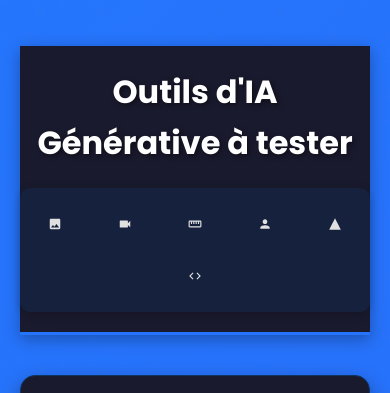
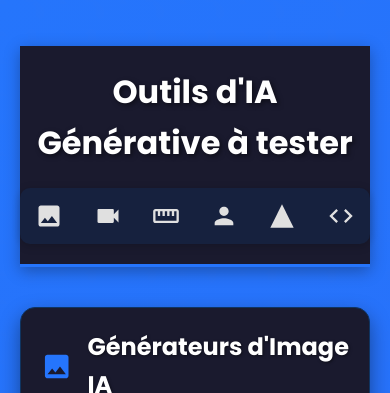
Before and after one commit to creaserviceProf/News2025, a plain HTML site: page index.html in a window 390 px wide. Shown: the top 393 px of the page. Drawn offline with Linux system fonts and the light colour scheme.

Commit message:
Add files via upload

```diff
--- a/index.html
+++ b/index.html
@@ -81,7 +81,7 @@ header h1 {
   color: var(--text-color);
   background-color: transparent;
   text-decoration: none;
-  padding: 10px 20px;
+  padding: 4px 10px;
   margin: 0 5px;
   border-radius: 5px;
   transition: background-color 0.1s ease, color 0.3s ease;
@@ -269,7 +269,7 @@ footer {
 
     .navbar a {
         flex-grow: 1;
-        margin: 5px;
+        margin: 0px;
         justify-content: center;
     }
 
@@ -294,9 +294,9 @@ footer {
 
     .navbar a svg {
         margin-right: 0 !important;
-        width: 14px;
-        height: 22px;
-		padding: 0px;
+        width: 28px;
+        height: 28px;
+
     }
 
     .section {
```
